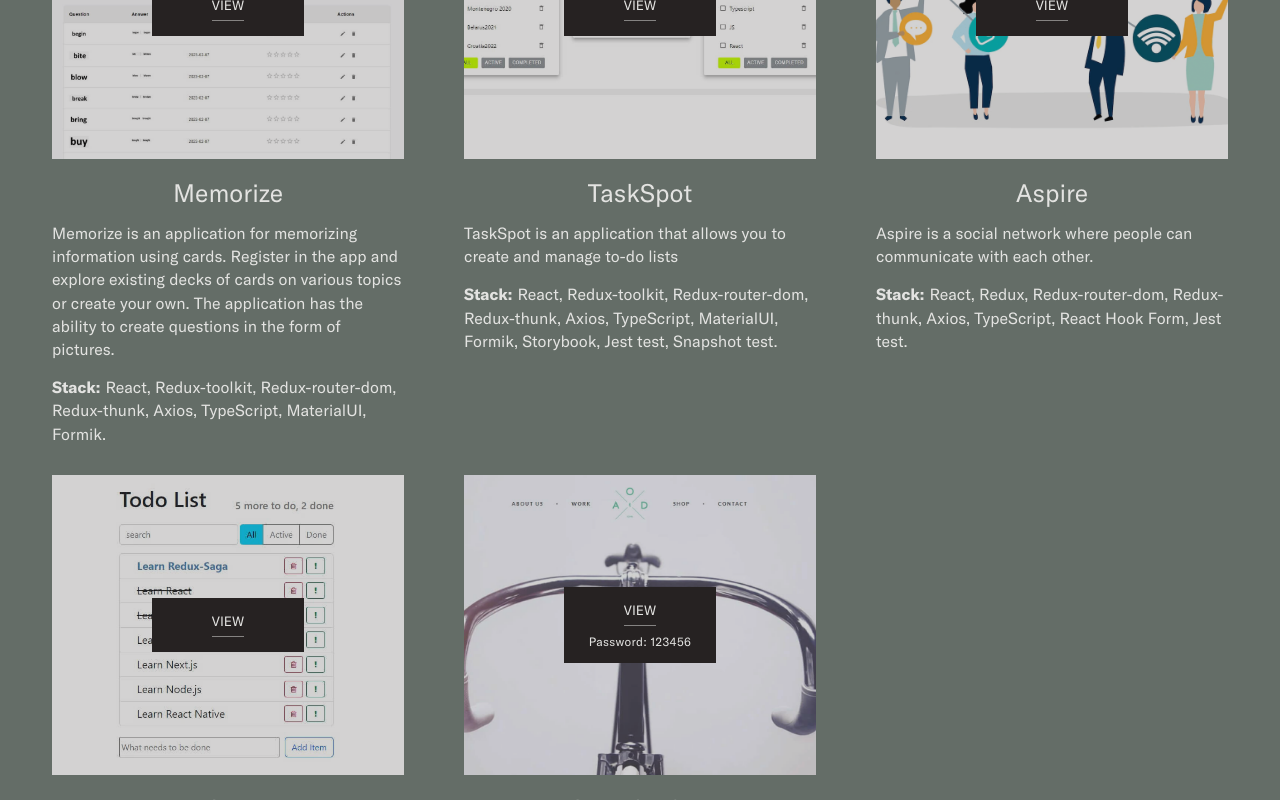
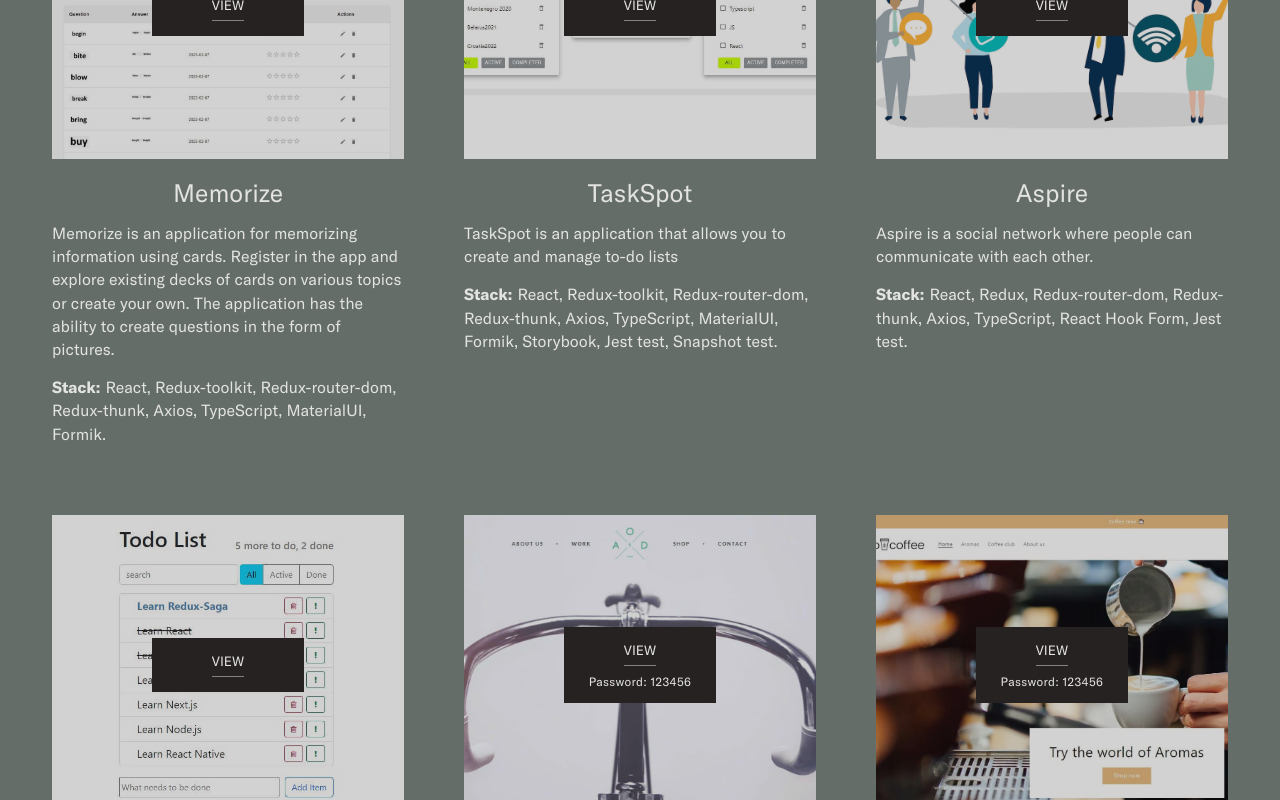
Before and after one commit to Pavel-Grigoryev/portfolio, a React (Create React App) app: page / in a window 1280 px wide. Shown: the part 2000-2800 px from the top of the page. Built offline with nearby package versions, Linux system fonts and the light colour scheme.

Commit message:
feat(projects):added some projects

```diff
--- a/src/components/projects/Projects.module.scss
+++ b/src/components/projects/Projects.module.scss
@@ -14,7 +14,7 @@
   .projectsList {
     display: flex;
     flex-wrap: wrap;
-    row-gap: 30px;
+    row-gap: 70px;
     margin: 0 -30px;
   }
 
--- a/src/components/projects/Projects.tsx
+++ b/src/components/projects/Projects.tsx
@@ -4,7 +4,9 @@ import networkImg from 'assets/images/network.png';
 import todolistImg from 'assets/images/Todolist.jpg';
 import memorImg from 'assets/images/Memorize.jpg';
 import taskSpotImg from 'assets/images/TaskSpot.jpg';
-import AodImg from 'assets/images/AOD.jpg';
+import aodImg from 'assets/images/AOD.jpg';
+import ecoCoffeeImg from 'assets/images/EcoCoffee.jpg';
+import smartHaloImg from 'assets/images/SmartHalo.jpg';
 import s from './Projects.module.scss';
 import {Project} from "./project/Project";
 import {Fade} from "react-awesome-reveal";
@@ -57,12 +59,30 @@ export const Projects = () => {
         },
         {
             id: 21,
-            title: 'AOD Bike Store',
-            url: AodImg,
-            desc: 'The main page of the AOD bike store with adaptive (desktop, tablet, mobile).',
+            title: 'AOD Bike Shop',
+            url: aodImg,
+            desc: 'The main page of the AOD bike shop with adaptive (desktop, tablet, mobile).',
             link: 'https://aod-bike.myshopify.com/',
             password: 'Password: 123456',
             stack: 'Shopify, Liquid code, Shopify CLI, JavaScript, HTML5, CSS3.'
+        },
+        {
+            id: 4,
+            title: 'Eco-coffee Shop',
+            url: ecoCoffeeImg,
+            desc: 'Coffee shop website that offers unique and delicious coffee.',
+            link: 'https://eco-coffee1.myshopify.com/',
+            password: 'Password: 123456',
+            stack: 'Shopify, Liquid code, Theme Kit, JavaScript, HTML5, CSS3.'
+        },
+        {
+            id: 5,
+            title: 'SmartHalo Shop',
+            url: smartHaloImg,
+            desc: 'Bike cycling computer shop.',
+            link: 'https://eco-coffee1.myshopify.com/',
+            password: 'Password: 123456',
+            stack: 'Shopify, Liquid code, Theme Kit, JavaScript, HTML5, CSS3.'
         },
 
     ];
--- a/src/components/projects/project/Project.tsx
+++ b/src/components/projects/project/Project.tsx
@@ -26,7 +26,7 @@ export const Project = (props: SkillPropsType) => {
                     </div>
                 </div>
 
-                <Fade direction={"down"} triggerOnce={true} duration={500} delay={300}>
+                <Fade direction={"down"} triggerOnce={true} duration={500}>
                     <div className={s.skillInfo}>
                         <h3 className={s.title}>{title}</h3>
                         <p className={s.desc}>{desc}</p>
--- a/src/components/skills/Skills.tsx
+++ b/src/components/skills/Skills.tsx
@@ -109,7 +109,7 @@ export const Skills = () => {
                     <h2 className={s.title}>My Skills</h2>
                 </Fade>
                 <ul className={s.skillsList}>
-                    <Fade triggerOnce={true} duration={500} delay={500} className={s.skillsFade}>
+                    <Fade triggerOnce={true} duration={500} className={s.skillsFade}>
                         {mySkills}
                     </Fade>
                 </ul>
```
Also changed, not shown: src/assets/images/EcoCoffee.jpg (added), src/assets/images/SmartHalo.jpg (added).
